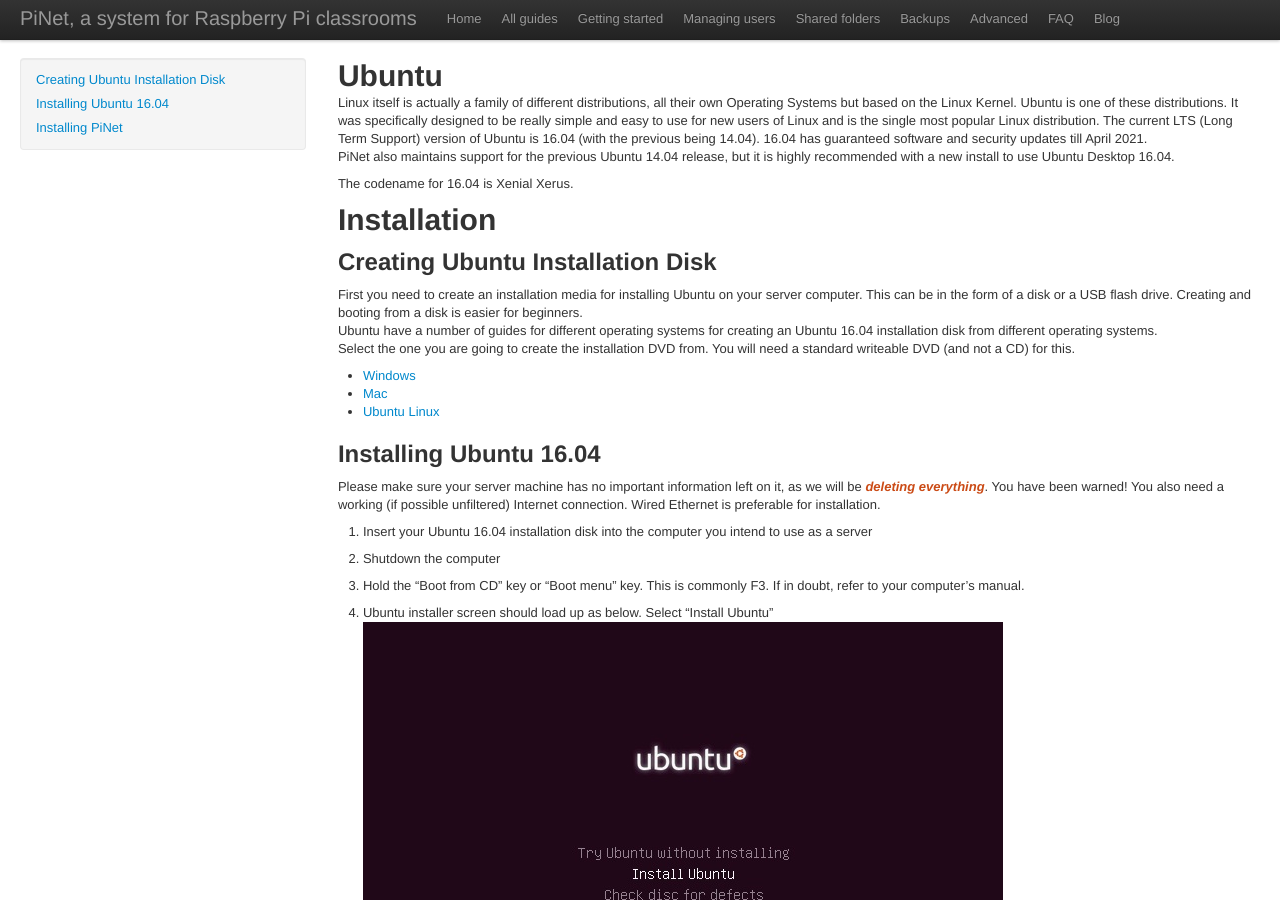
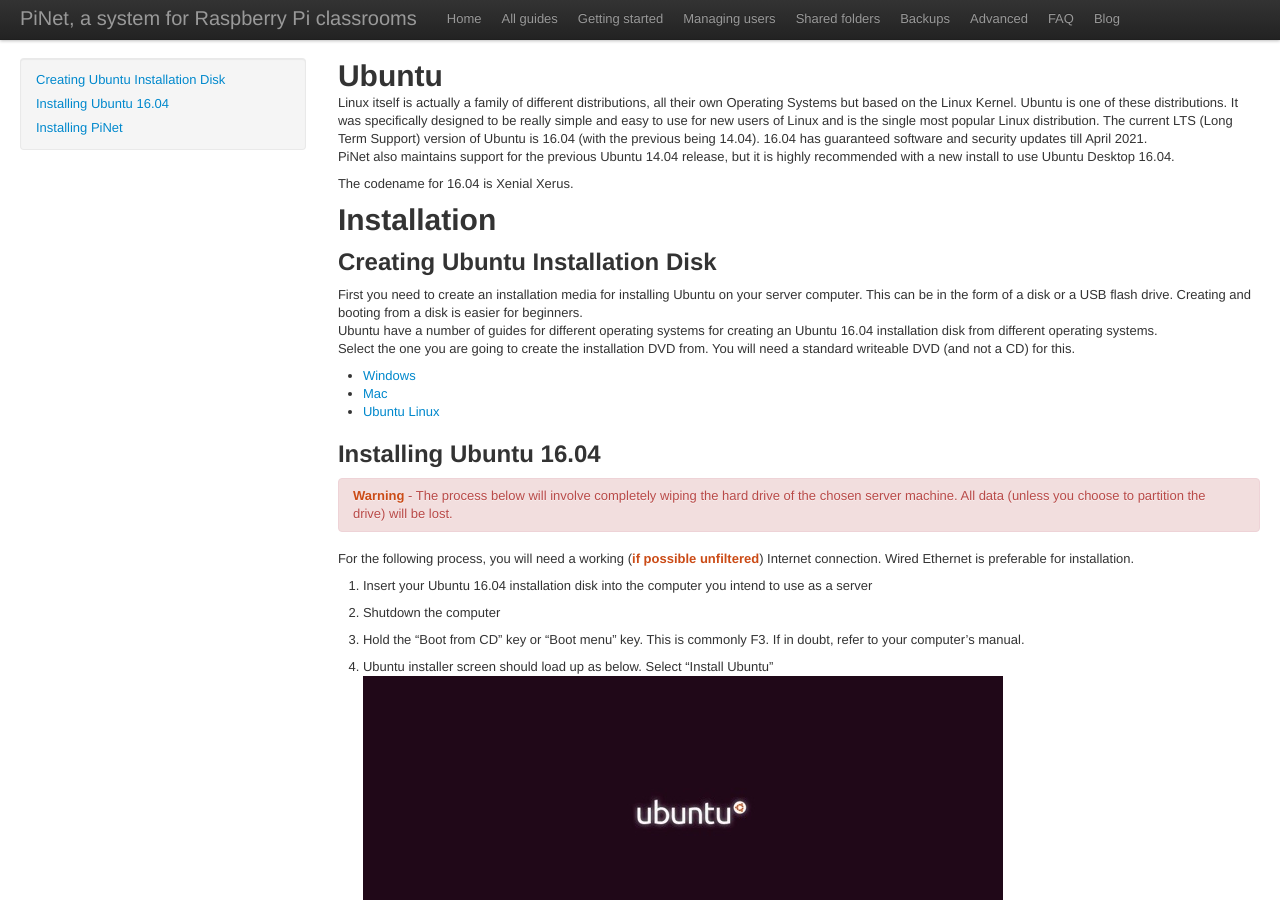
Before and after one commit to PiNet/PiNet.github.io, a Jekyll site: the page built from articles/installation/installing-ubuntu.md, in a window 1280 px wide and 900 px high. Built offline with Jekyll 4.4.1, drawn with Linux system fonts in a browser that asks for light colours; some web fonts are replaced.

Commit message:
Add installing Ubuntu warning

```diff
--- a/articles/installation/installing-ubuntu.md
+++ b/articles/installation/installing-ubuntu.md
@@ -30,10 +30,9 @@
 
 ## Installing Ubuntu 16.04
 
+{% include danger.html title="Warning" message="The process below will involve completely wiping the hard drive of the chosen server machine. All data (unless you choose to partition the drive) will be lost."%}
 
-Please make sure your server machine has no important information left
-on it, as we will be ***deleting everything***. You have been warned!
-You also need a working (if possible unfiltered) Internet connection.
+For the following process, you will need a working (**if possible unfiltered**) Internet connection.
 Wired Ethernet is preferable for installation.
 
 1.  Insert your Ubuntu 16.04 installation disk into the computer you
```
